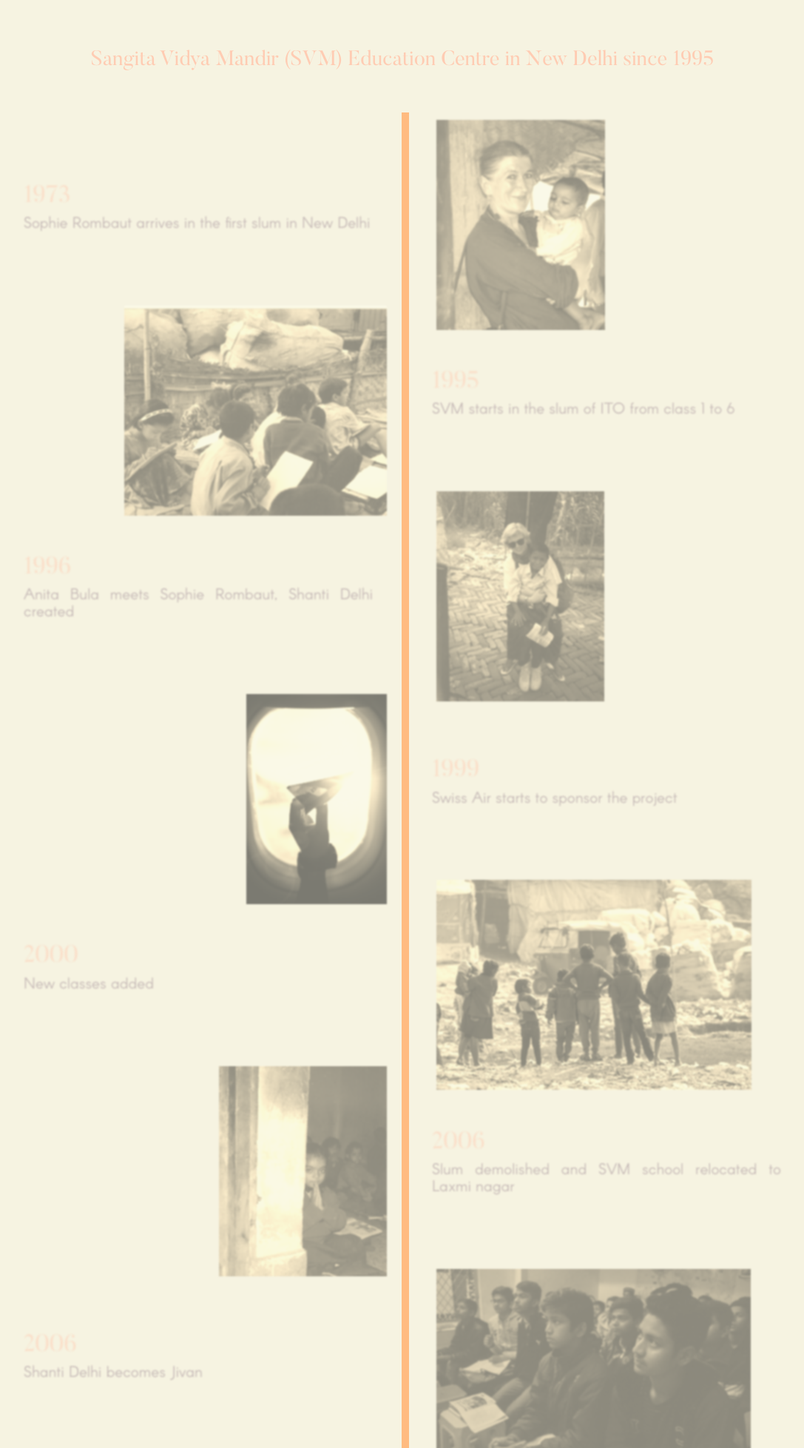
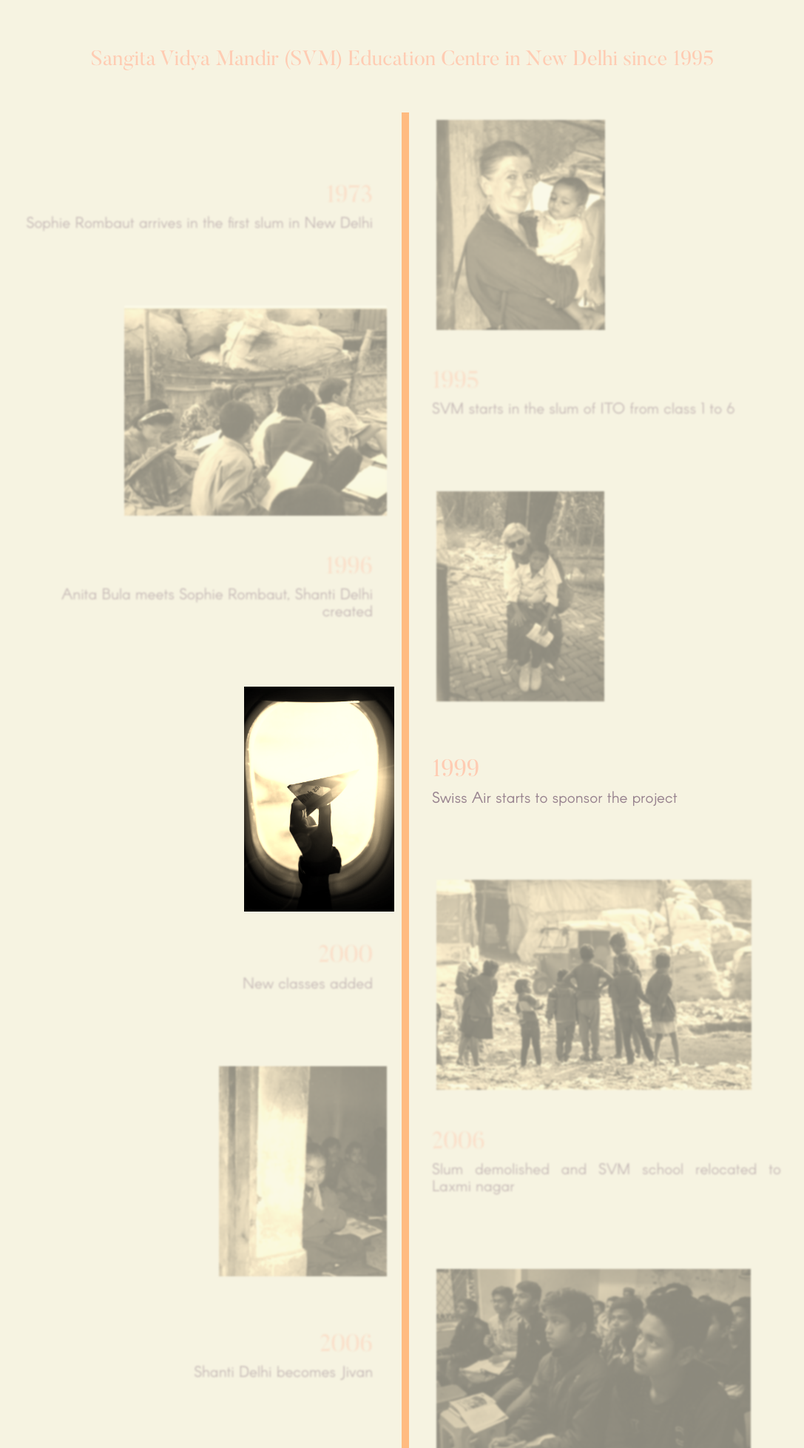
Before and after one commit to edelangh/jivan_foundation, a PHP site: page / in a window 1280 px wide. Shown: the part 825-2782 px from the top of the page at 74% size, without its empty margins (96-1183 px from the left). Run offline with PHP 8.4, Linux system fonts and the light colour scheme; data that the repository does not hold is empty; some libraries are stand-ins or nearby versions.

Commit message:
update timeline

```diff
--- a/assets/css/timeline.css
+++ b/assets/css/timeline.css
@@ -22,11 +22,12 @@
   position: absolute;
   left: 50%;
   width: 10px;
-  height: 100%;
+  height: 105%;
   margin-left: -1px;
   content: "";
   background: #ffbb80;
 }
+
 @media only screen and (max-width: 767px) {
   .timeline:before {
     left: 40px;
@@ -104,6 +105,15 @@
   }
 }
 
+.timeline__content {
+	width: 100%;
+}
+
+.timeline-item:nth-child(odd) > .timeline__content > p,
+.timeline-item:nth-child(odd) > .timeline__content > h2 {
+	text-align: right;
+}
+
 .timeline-item--active > div > div > img {
 	transition: padding ease 1s;
 	padding: 0px!important;
@@ -154,6 +164,7 @@
   transition: .3s ease 0s;
   background-attachment: fixed;
   background-size: cover;
+  margin-bottom: 10%;
 }
 .timeline-container:before {
   position: absolute;
--- a/assets/js/timeline.js
+++ b/assets/js/timeline.js
@@ -14,11 +14,12 @@
       selectors.item.each(function(i) {
         min = $(this).offset().top;
         max = $(this).height() + $(this).offset().top;
+	var height = $(window).height();
         var that = $(this);
         if (i == itemLength - 2 && pos > min + $(this).height() / 2) {
           selectors.item.removeClass(selectors.activeClass);
           selectors.item.last().addClass(selectors.activeClass);
-        } else if (min - 200 <= pos && pos <= max + 400) {
+        } else if (min - height/3 <= pos && pos <= max + height/3*2) {
           selectors.item.removeClass(selectors.activeClass);
           $(this).addClass(selectors.activeClass);
         }
--- a/timeline.php
+++ b/timeline.php
@@ -10,7 +10,6 @@
 	<div class="img_container">
           <img class="timeline__img img-sepia" src="<?php echo $event["img"]; ?>"/>
         </div>
-<!--        <h2 class="timeline__content-title"><?php echo $event["date"]; ?></h2> -->
 	<p class="timeline__content-desc">
 	        <h2><?php echo $event["date"]; ?></h2>
 		<p><?php echo $event["desc"]; ?></p>
```
